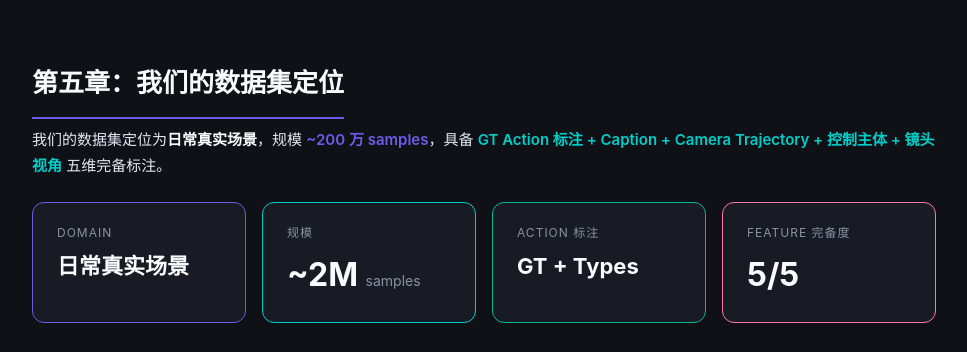
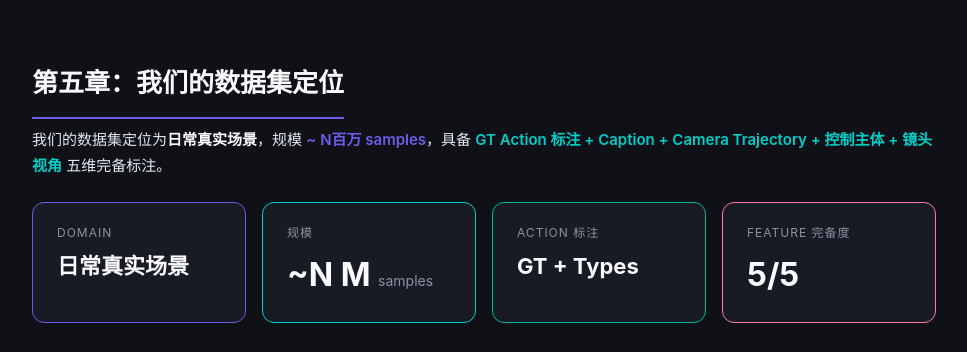
Before and after one commit to jiangenhua/video-world-model-survey, a plain HTML site: page index.html in a window 1280 px wide. Shown: the part 10560-10912 px from the top of the page, without its empty margins (296-1263 px from the left). Drawn offline with nearby package versions, Linux system fonts and the light colour scheme.

Commit message:
Update dataset scale from ~2M to ~N M samples

```diff
--- a/index.html
+++ b/index.html
@@ -480,7 +480,7 @@
 <!-- ==================== CH5 ==================== -->
 <section id="ch5">
   <h2>第五章：我们的数据集定位</h2>
-  <p>我们的数据集定位为<strong>日常真实场景</strong>，规模 <strong class="highlight">~200 万 samples</strong>，具备 <strong class="highlight-teal">GT Action 标注 + Caption + Camera Trajectory + 控制主体 + 镜头视角</strong> 五维完备标注。</p>
+  <p>我们的数据集定位为<strong>日常真实场景</strong>，规模 <strong class="highlight">~ N百万 samples</strong>，具备 <strong class="highlight-teal">GT Action 标注 + Caption + Camera Trajectory + 控制主体 + 镜头视角</strong> 五维完备标注。</p>
 
   <div class="stat-row">
     <div class="stat-card" style="border-color: var(--accent);">
@@ -489,7 +489,7 @@
     </div>
     <div class="stat-card" style="border-color: var(--accent2);">
       <div class="label">规模</div>
-      <div class="value">~2M <span>samples</span></div>
+      <div class="value">~N M <span>samples</span></div>
     </div>
     <div class="stat-card" style="border-color: var(--success);">
       <div class="label">Action 标注</div>
```
